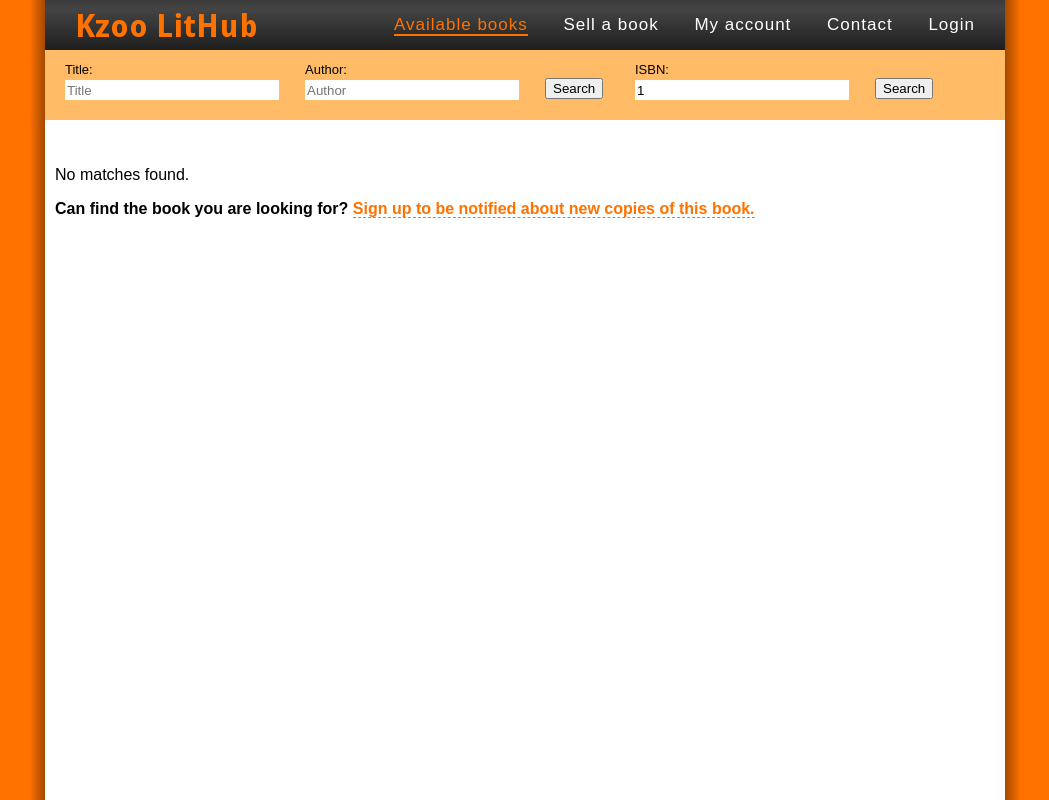
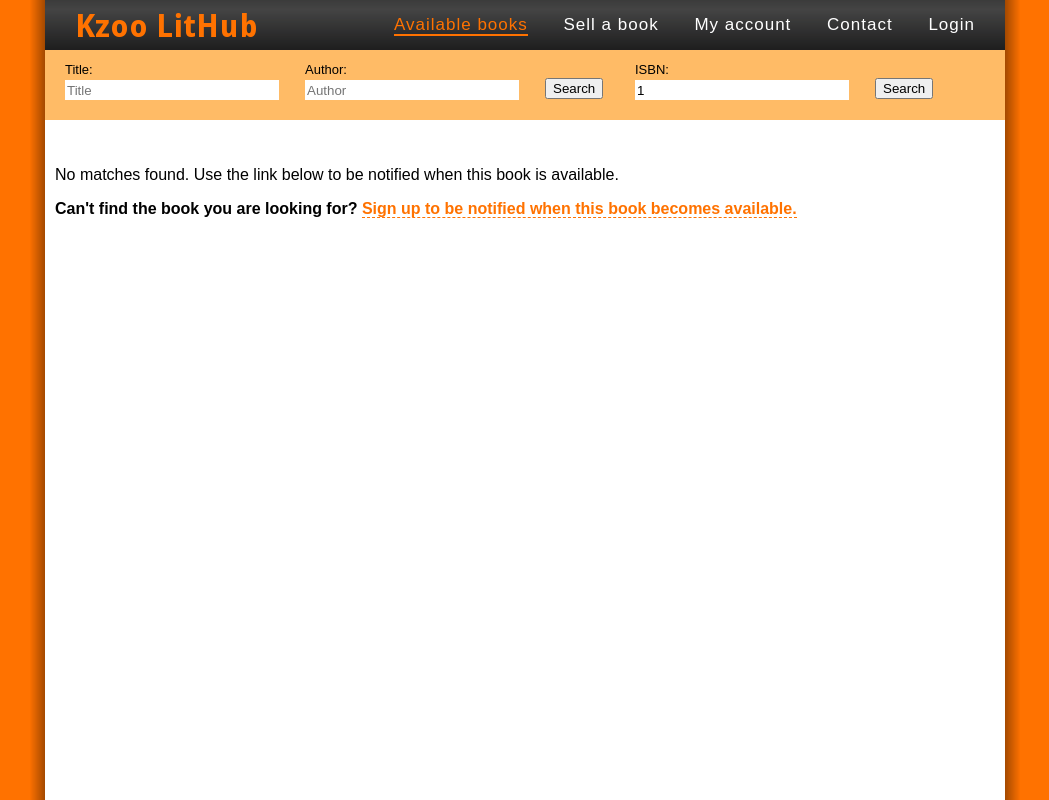
Before and after one commit to umangv/LitHub, a Django app: page /bookswap/isbn/1/ in a window 1280 px wide. Shown: the whole page, without its empty margins (115-1164 px from the left). Run offline with Django 3.2, Linux system fonts and the light colour scheme; parts of the project's set-up code (start-up, migrations or seed data) failed here and were passed over; some web fonts are replaced.

Commit message:
Fixed typos

```diff
--- a/templates/bookswap/book_isbn.html
+++ b/templates/bookswap/book_isbn.html
@@ -19,6 +19,6 @@
     along with LitHub.  If not, see <http://www.gnu.org/licenses/>.
 -->
 {% block nav_availbooks %}selected{% endblock %}
-{% block message %}<p>{% if results|length > 1 %}We found {{results|length}} books. There should only be one book for every ISBN number. However, there may be some user-submitted duplicates. If you notice any inaccurate information, please inform us using the contact page.</p><p>Look through the results below to find the best match.{% else %}{% if results %}We found one book:{% else %}No matches found.{% endif %}{% endif %}</p>
+{% block message %}<p>{% if results|length > 1 %}We found {{results|length}} books. There should only be one book for every ISBN number. However, there may be some user-submitted duplicates. If you notice any inaccurate information, please inform us using the contact page.</p><p>Look through the results below to find the best match.{% else %}{% if results %}We found one book:{% else %}No matches found. Use the link below to be notified when this book is available.{% endif %}{% endif %}</p>
 {% endblock %}
-{% block subscribe_new %}<b>Can find the book you are looking for? <a href="{% url bookswap.views.subscribe_to_new search_isbn %}">Sign up to be notified about new copies of this book.</a></b>{% endblock %}
+{% block subscribe_new %}<b>Can't find the book you are looking for? <a href="{% url bookswap.views.subscribe_to_new search_isbn %}">Sign up to be notified when this book becomes available.</a></b>{% endblock %}
```
